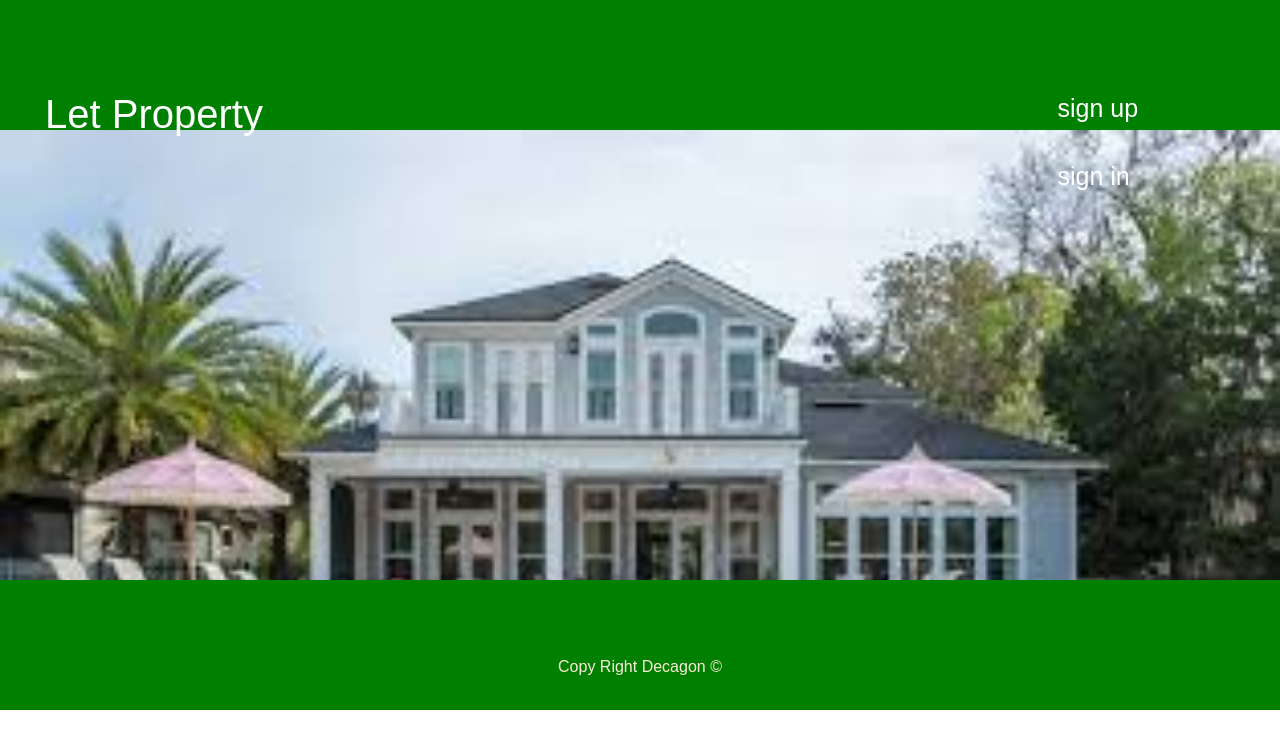
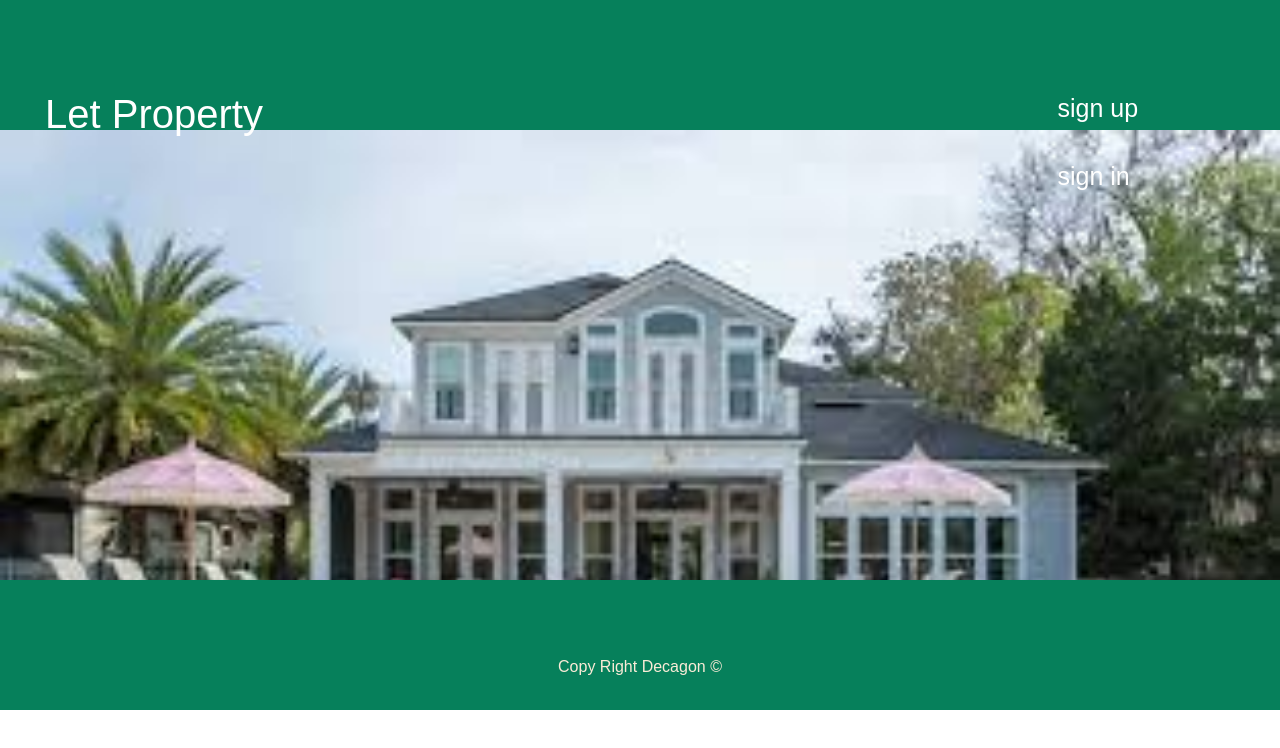
Before and after one commit to Dolapo47/house-rental-system, a website: page public/index.html in a window 1280 px wide. Drawn offline with nearby package versions, Linux system fonts and the light colour scheme; a web font is replaced by a local one.

Commit message:
change header and footer color

```diff
--- a/public/css/index.css
+++ b/public/css/index.css
@@ -6,7 +6,7 @@ body{
 }
 .header{
     display: flex;
-    background-color: green;
+    background-color: #06805b;
     width: auto;
     height: 130px;
 }
@@ -51,7 +51,7 @@ body{
 }
 
 .footer {
-    background-color: green;
+    background-color: #06805b;
     width: auto;
     height: 130px;
 }
--- a/public/css/sign-up.css
+++ b/public/css/sign-up.css
@@ -8,7 +8,7 @@ body{
 .header {
     width: 100%;
     height: 70px;
-    background-color: green;
+    background-color: #06805b;
     padding: 10px;
     top: 0;
 }
@@ -77,7 +77,7 @@ button {
 .footer {
     width: 100%;
     height: 70px;
-    background-color: green;
+    background-color: #06805b;
     padding: 10px;
     bottom: 0;
 }
```
